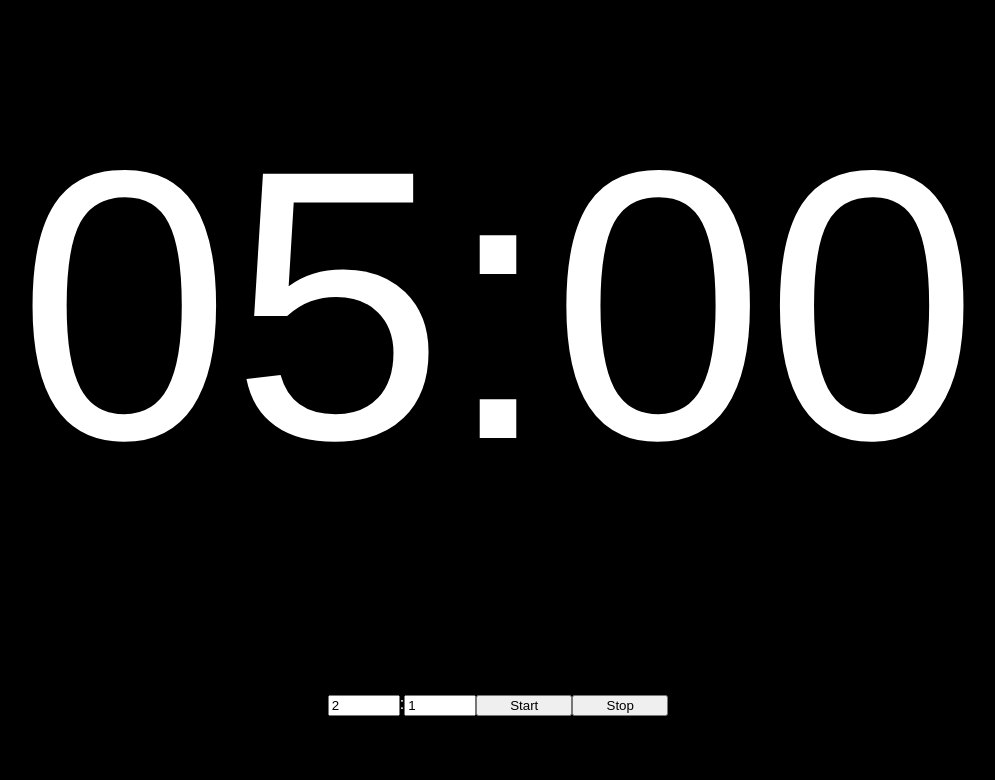
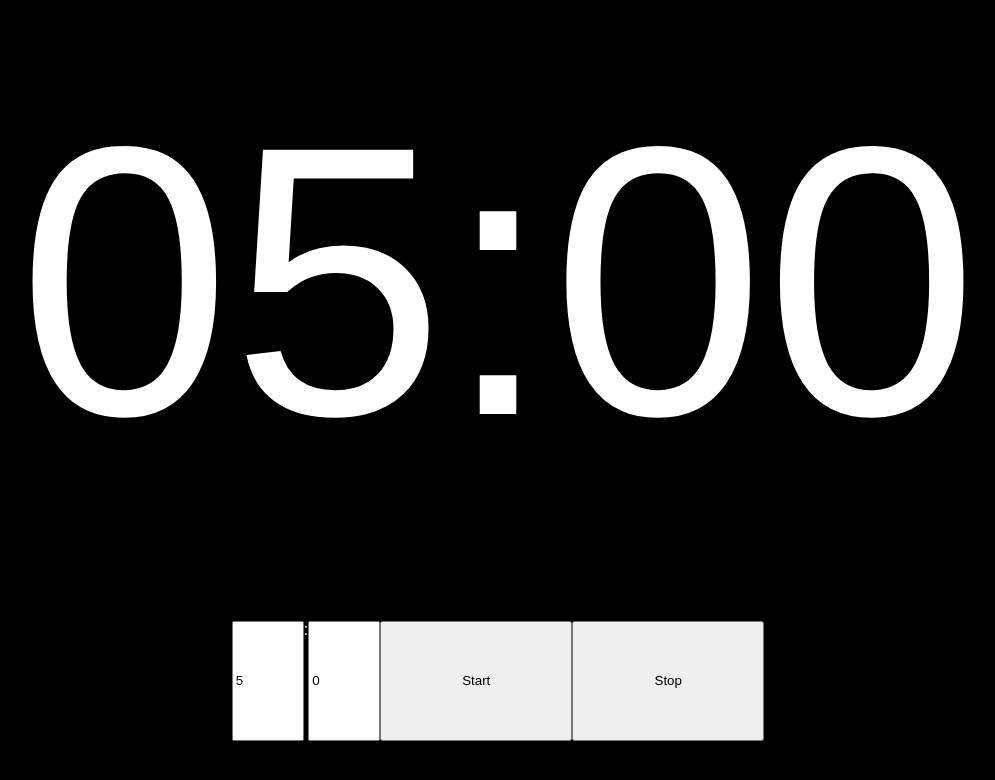
Before and after one commit to MaximePawlakFr/pitchmeup-chrono, a React (Create React App) app: page / in a window 1280 px wide. Shown: the top 780 px of the page, without its empty margins (142-1137 px from the left). Built offline with nearby package versions, Linux system fonts and the light colour scheme.

Commit message:
Make buttons bigger with vw and vh.

```diff
--- a/src/DigitForm.css
+++ b/src/DigitForm.css
@@ -18,6 +18,10 @@
   width: 4rem;
 }
 
-.min-w-6{
-  min-width: 6rem;
+.min-h-15vh {
+  min-height: 15vh;
 }
+
+.min-w-15wh{
+  min-width: 15vw;
+}
--- a/src/DigitForm.js
+++ b/src/DigitForm.js
@@ -5,9 +5,10 @@ class DigitForm extends Component {
   constructor() {
     super();
     this.state = {
-      minutes: 2,
-      seconds: 1
+      minutes: 5,
+      seconds: 0
     };
+
     this.handleMinutesChange = this.handleMinutesChange.bind(this);
     this.handleSecondsChange = this.handleSecondsChange.bind(this);
     this.handleFormSubmit = this.handleFormSubmit.bind(this);
@@ -65,13 +66,13 @@ class DigitForm extends Component {
           />
         </div>
         <div className="flex-auto flexbox-pack">
-          <button type="submit" className="flex-auto min-w-6">
+          <button type="submit" className="flex-auto min-w-15wh min-h-15vh">
             Start
           </button>
           <button
             type="button"
             onClick={this.props.onStop}
-            className="flex-auto min-w-6"
+            className="flex-auto min-w-15wh min-h-15vh"
           >
             Stop
           </button>
```
